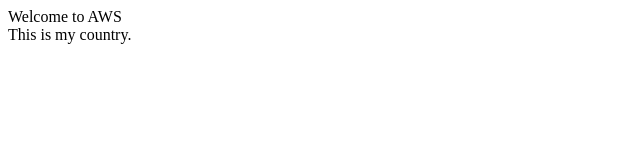
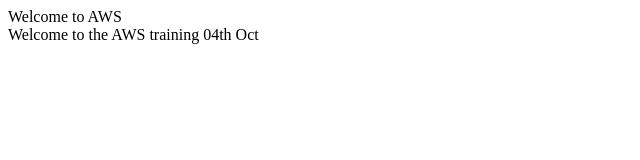
Before and after one commit to devendravannela/AWSDevOps, a plain HTML site: page index.html in a window 1280 px wide. Shown: the whole page, without its empty margins (0-640 px from the left). Drawn offline with Linux system fonts and the light colour scheme.

Commit message:
Updated Index file

```diff
--- a/index.html
+++ b/index.html
@@ -1,2 +1,2 @@
 <header>Welcome to AWS</header>
-<body>This is my country.</body>
+<body>Welcome to the AWS training 04th Oct</body>
```
